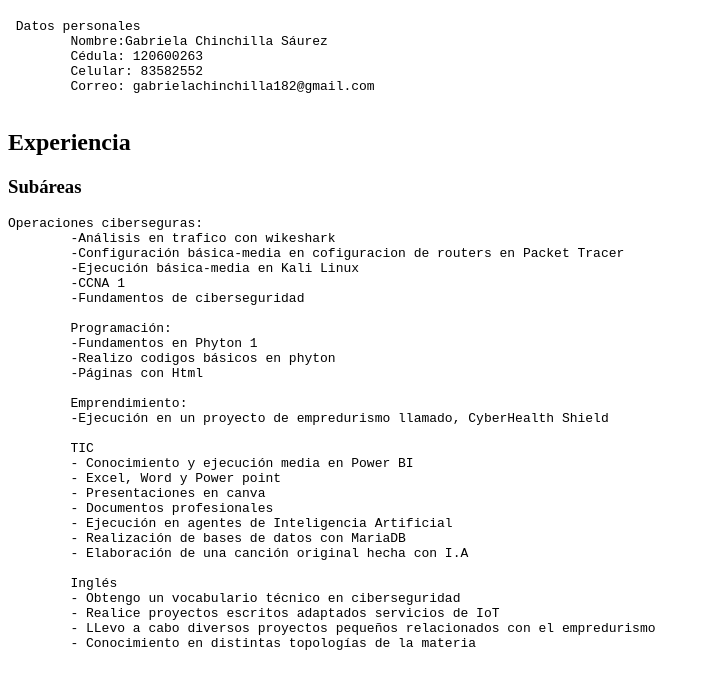
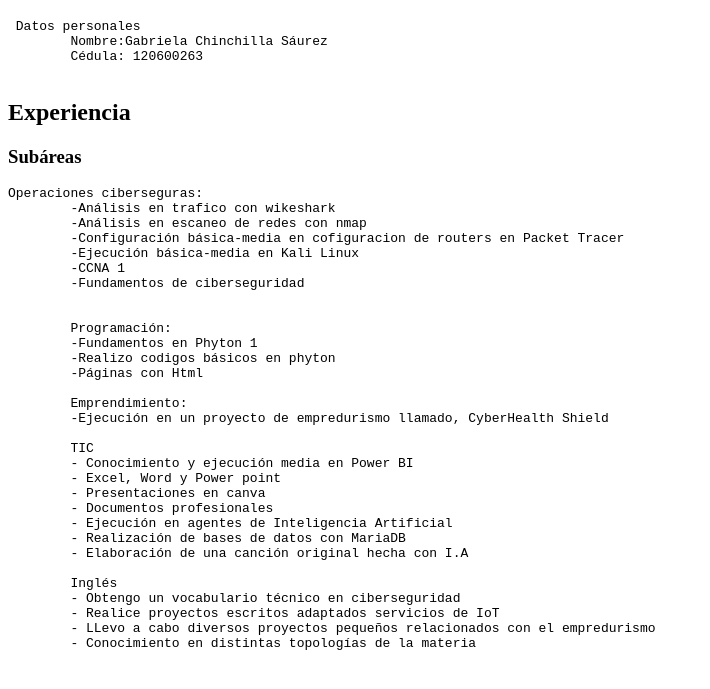
Before and after one commit to gabrielachinchilla182-ship-it/Perfil, a plain HTML site: page index.html in a window 1280 px wide. Shown: the part 61-750 px from the top of the page, without its empty margins (0-710 px from the left). Drawn offline with Linux system fonts and the light colour scheme.

Commit message:
Add files via upload

```diff
--- a/index.html
+++ b/index.html
@@ -10,17 +10,17 @@
     <pre> Datos personales
         Nombre:Gabriela Chinchilla Sáurez
         Cédula: 120600263
-        Celular: 83582552
-        Correo: gabrielachinchilla182@gmail.com
     </pre>
     <h2>Experiencia</h2>
     <h3>Subáreas</h3>
     <pre>Operaciones ciberseguras:
         -Análisis en trafico con wikeshark
+        -Análisis en escaneo de redes con nmap
         -Configuración básica-media en cofiguracion de routers en Packet Tracer
         -Ejecución básica-media en Kali Linux
         -CCNA 1
         -Fundamentos de ciberseguridad
+
 
         Programación:
         -Fundamentos en Phyton 1
```
